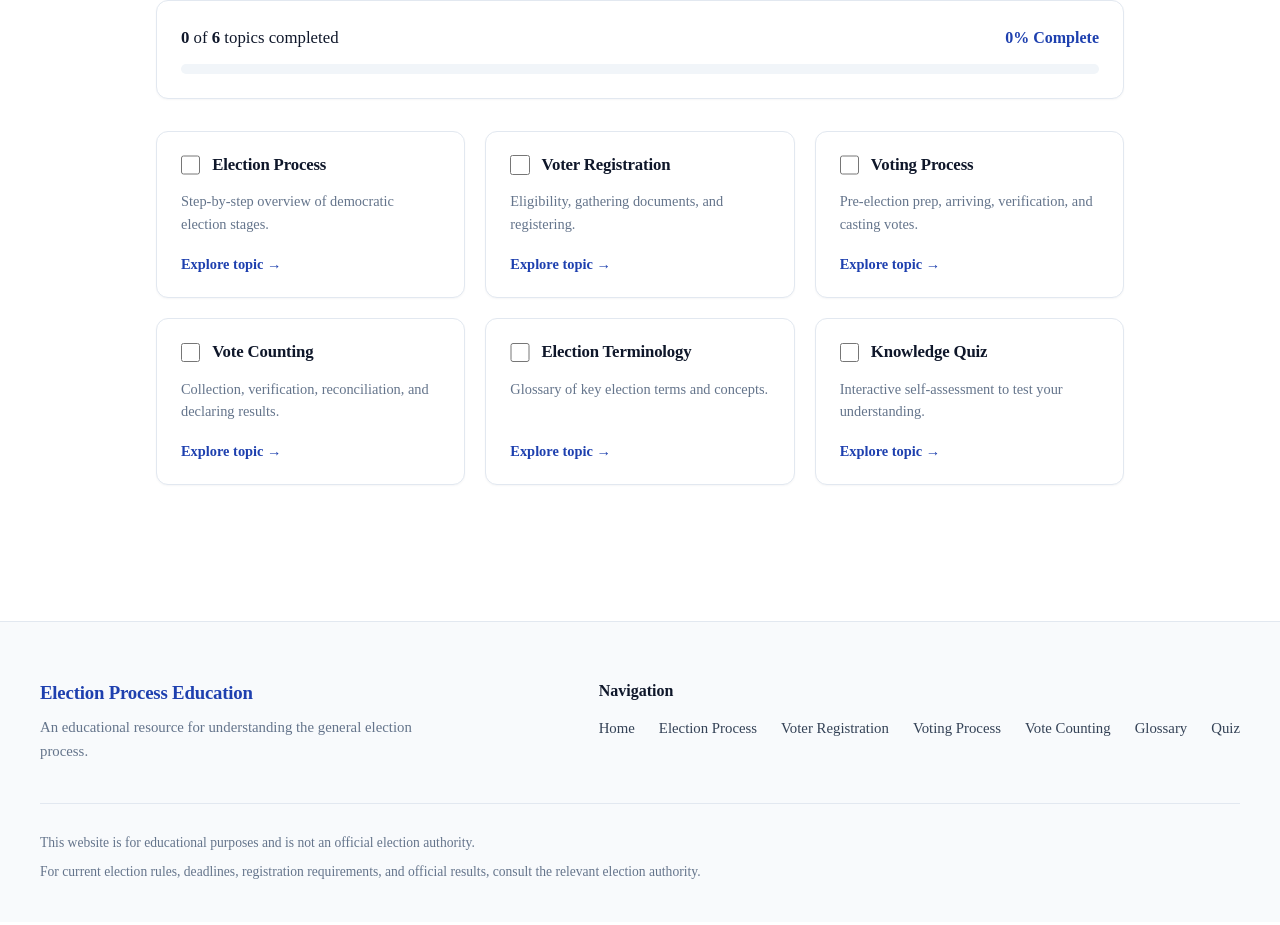
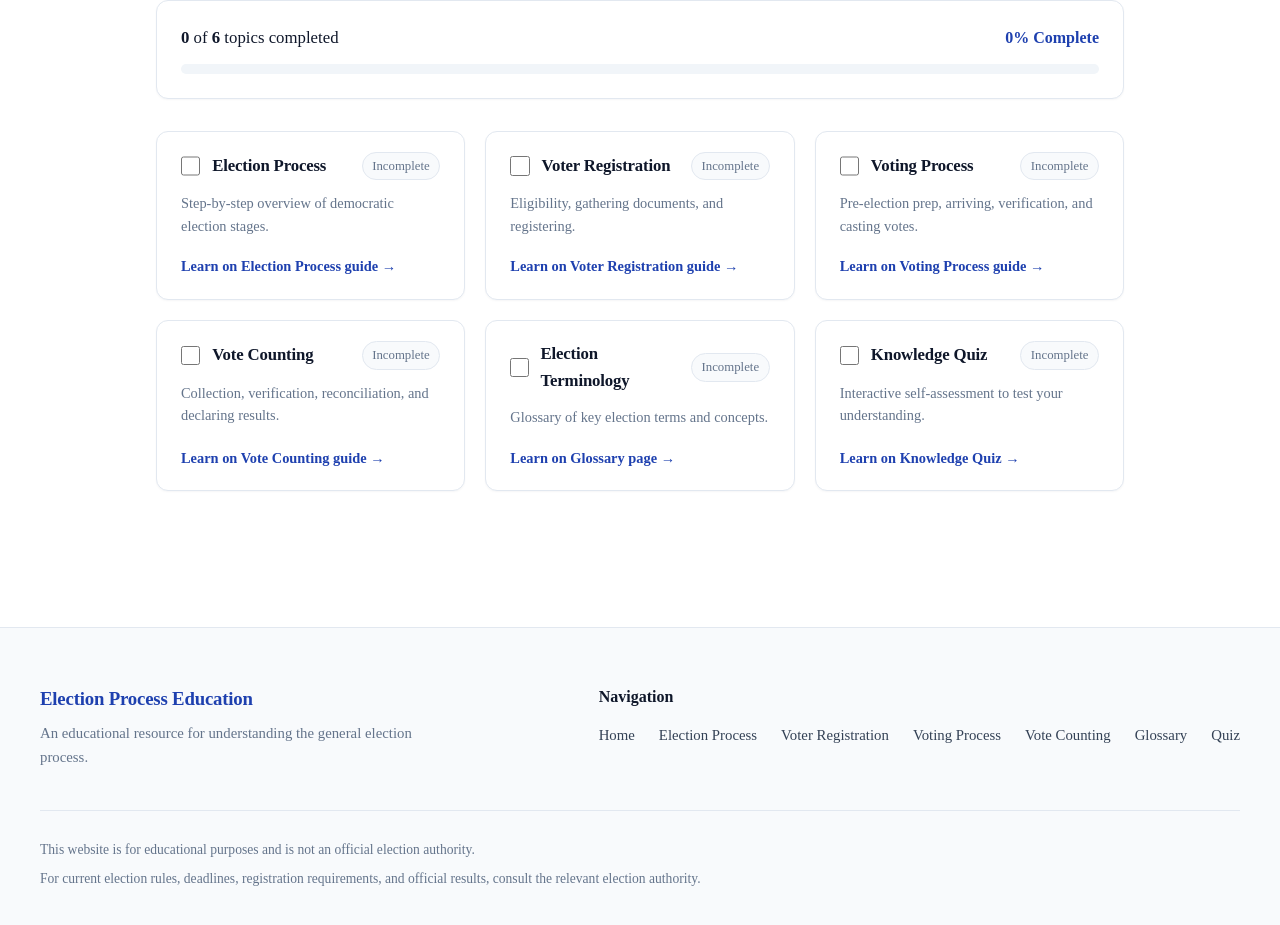
Before and after one commit to devamithra137/Election-Process-Education, a Next.js app: page / in a window 1280 px wide. Shown: the part 5658-6583 px from the top of the page. Built offline with nearby package versions, Linux system fonts and the light colour scheme.

Commit message:
Improve learning progress navigation

```diff
--- a/src/app/globals.css
+++ b/src/app/globals.css
@@ -2033,6 +2033,17 @@ a {
   border-radius: var(--radius-full);
   white-space: nowrap;
   border: 1px solid var(--color-success-border);
+}
+
+.pending-badge {
+  font-size: 0.8rem;
+  font-weight: 500;
+  color: var(--color-muted);
+  background-color: var(--color-surface);
+  padding: 0.2rem 0.6rem;
+  border-radius: var(--radius-full);
+  white-space: nowrap;
+  border: 1px solid var(--color-border);
 }
 
 .topic-description {
--- a/src/components/LearningProgress.tsx
+++ b/src/components/LearningProgress.tsx
@@ -9,6 +9,7 @@ interface Topic {
   title: string;
   href: string;
   description: string;
+  destinationLabel: string;
 }
 
 const TOPICS: Topic[] = [
@@ -17,36 +18,42 @@ const TOPICS: Topic[] = [
     title: "Election Process",
     href: "/election-process",
     description: "Step-by-step overview of democratic election stages.",
+    destinationLabel: "Election Process guide",
   },
   {
     id: "voter-registration",
     title: "Voter Registration",
     href: "/voter-registration",
     description: "Eligibility, gathering documents, and registering.",
+    destinationLabel: "Voter Registration guide",
   },
   {
     id: "voting-process",
     title: "Voting Process",
     href: "/voting-process",
     description: "Pre-election prep, arriving, verification, and casting votes.",
+    destinationLabel: "Voting Process guide",
   },
   {
     id: "vote-counting",
     title: "Vote Counting",
     href: "/vote-counting",
     description: "Collection, verification, reconciliation, and declaring results.",
+    destinationLabel: "Vote Counting guide",
   },
   {
     id: "election-terminology",
     title: "Election Terminology",
     href: "/glossary",
     description: "Glossary of key election terms and concepts.",
+    destinationLabel: "Glossary page",
   },
   {
     id: "knowledge-quiz",
     title: "Knowledge Quiz",
     href: "/quiz",
     description: "Interactive self-assessment to test your understanding.",
+    destinationLabel: "Knowledge Quiz",
   },
 ];
 
@@ -133,16 +140,25 @@ export default function LearningProgress() {
                     checked={isCompleted}
                     onChange={() => toggleTopic(topic.id)}
                     className="topic-checkbox"
-                    aria-label={`Mark ${topic.title} as completed`}
+                    aria-label={`Mark ${topic.title} as ${isCompleted ? "incomplete" : "completed"}`}
                   />
                   <span className="topic-title">{topic.title}</span>
                 </label>
-                {isCompleted && <span className="completed-badge">✓ Completed</span>}
+                <span
+                  className={isCompleted ? "completed-badge" : "pending-badge"}
+                  aria-label={isCompleted ? "Status: Completed" : "Status: Incomplete"}
+                >
+                  {isCompleted ? "✓ Completed" : "Incomplete"}
+                </span>
               </div>
               <p className="topic-description">{topic.description}</p>
               <div className="topic-link-container">
-                <Link href={topic.href} className="topic-explore-link">
-                  Explore topic →
+                <Link
+                  href={topic.href}
+                  className="topic-explore-link"
+                  aria-label={`Learn about ${topic.title} on the ${topic.destinationLabel}`}
+                >
+                  Learn on {topic.destinationLabel} →
                 </Link>
               </div>
             </div>
```
